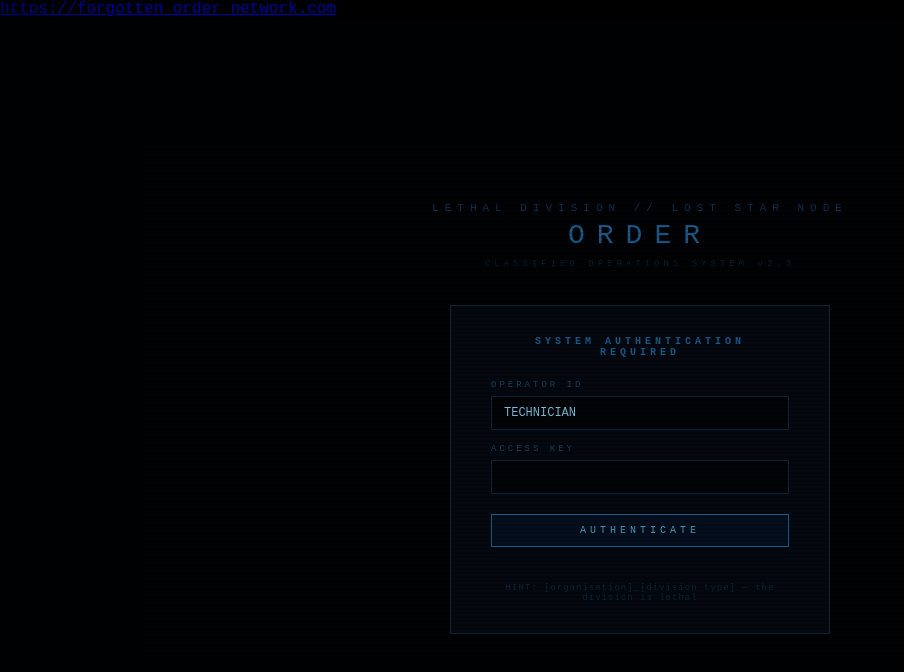
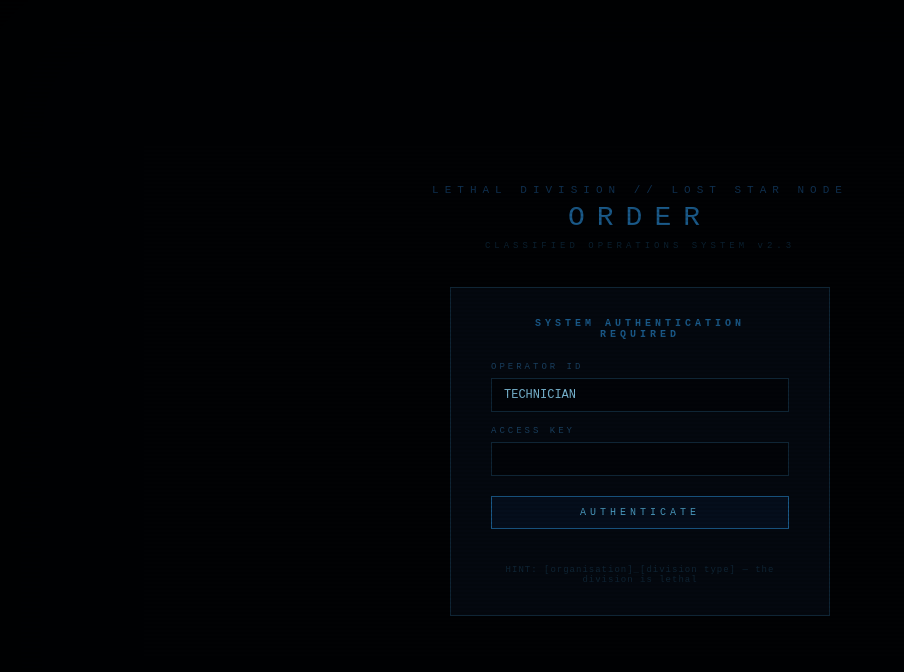
Before and after one commit to jayauditor/order_network, a plain HTML site: page index.html in a window 1280 px wide. Shown: the whole page, without its empty margins (0-904 px from the left). Drawn offline with Linux system fonts and the light colour scheme.

Commit message:
Update index.html

```diff
--- a/index.html
+++ b/index.html
@@ -1,5 +1,3 @@
-<a href="https://forgotten_order_network.com">https://forgotten_order_network.com</a>
-
 <!DOCTYPE html>
 <html>
 <head>
```
